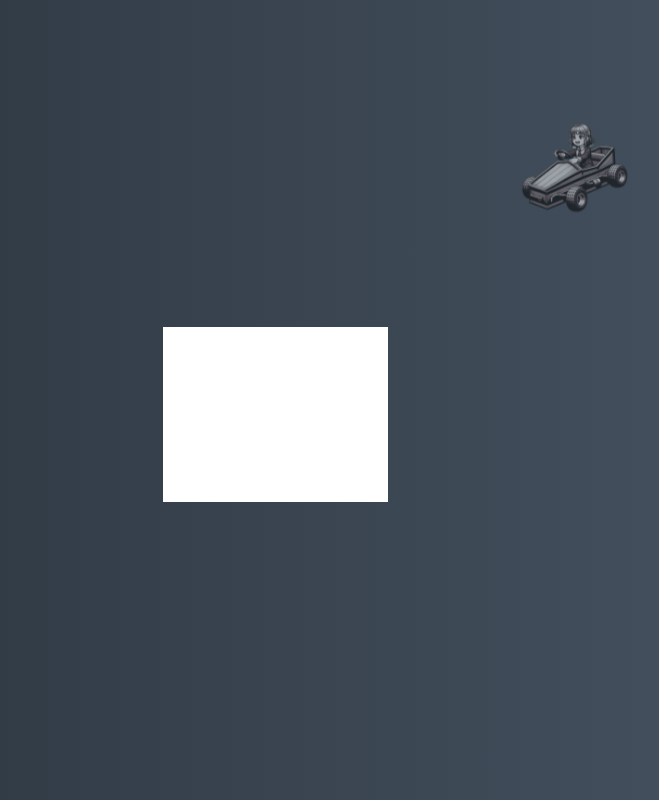
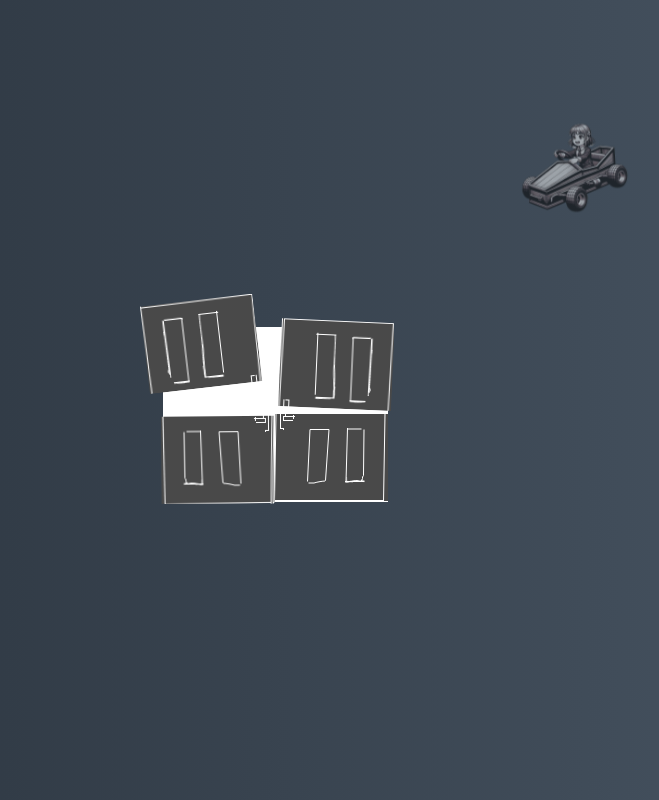
Before and after one commit to Mycola23/birthday__celebriation, a plain HTML site: page index.html in a window 1280 px wide. Shown: the whole page, without its empty margins (365-1024 px from the left). Drawn offline with Linux system fonts and the light colour scheme.

Commit message:
background fixing

```diff
--- a/#sourse/scss/main.scss
+++ b/#sourse/scss/main.scss
@@ -186,7 +186,7 @@ body {
         inset: 0;
         transition: 0.5s;
 
-        background: url("img/black-doors.svg") center center / cover; // todo doors in figma
+        background: url("/img/black-doors.svg") center center / cover; // todo doors in figma
     }
     span:nth-child(1) {
         z-index: 3;
```
Also changed, not shown: css/main.css.
